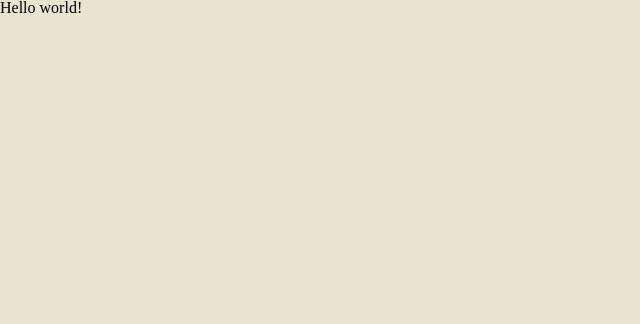
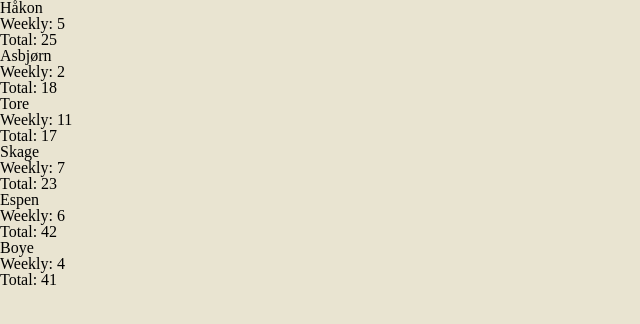
Before and after one commit to skagejohan/react-redux-intro, a React app: page / in a window 1280 px wide. Shown: the top 324 px of the page, without its empty margins (0-640 px from the left). Built offline with nearby package versions, Linux system fonts and the light colour scheme; the HTML template or start-up script is replaced by a standard one.

Commit message:
Added unstyled toplist with data.

```diff
--- a/src/app.jsx
+++ b/src/app.jsx
@@ -1,13 +1,21 @@
 import React from 'react';
 import reset from './reset.css';
 import app from './app.css';
+import TopList from './top-list';
 
-const HelloWorld = () => {
+const topList = [
+  { id: 1, name: 'Håkon', weeklyCount: 5, totalCount: 25 },
+  { id: 2, name: 'Asbjørn', weeklyCount: 2, totalCount: 18 },
+  { id: 3, name: 'Tore', weeklyCount: 11, totalCount: 17 },
+  { id: 4, name: 'Skage', weeklyCount: 7, totalCount: 23 },
+  { id: 5, name: 'Espen', weeklyCount: 6, totalCount: 42 },
+  { id: 6, name: 'Boye', weeklyCount: 4, totalCount: 41 }
+];
+
+const App = () => {
   return (
-    <div>
-      <h1>Hello world!</h1>
-    </div>
+    <TopList list={topList}/>
   );
 }
 
-export default HelloWorld;
+export default App;
--- /dev/null
+++ b/src/top-list.jsx
@@ -0,0 +1,19 @@
+import React from 'react';
+
+const TopList = ({list}) => {
+  const playerItems = list.map(player => (
+    <li key={player.id}>
+      <header>{player.name}</header>
+      <p>Weekly: {player.weeklyCount}</p>
+      <p>Total: {player.totalCount}</p>
+    </li>
+  ))
+
+  return (
+    <ul>
+      {playerItems}
+    </ul>
+  )
+}
+
+export default TopList;
```
